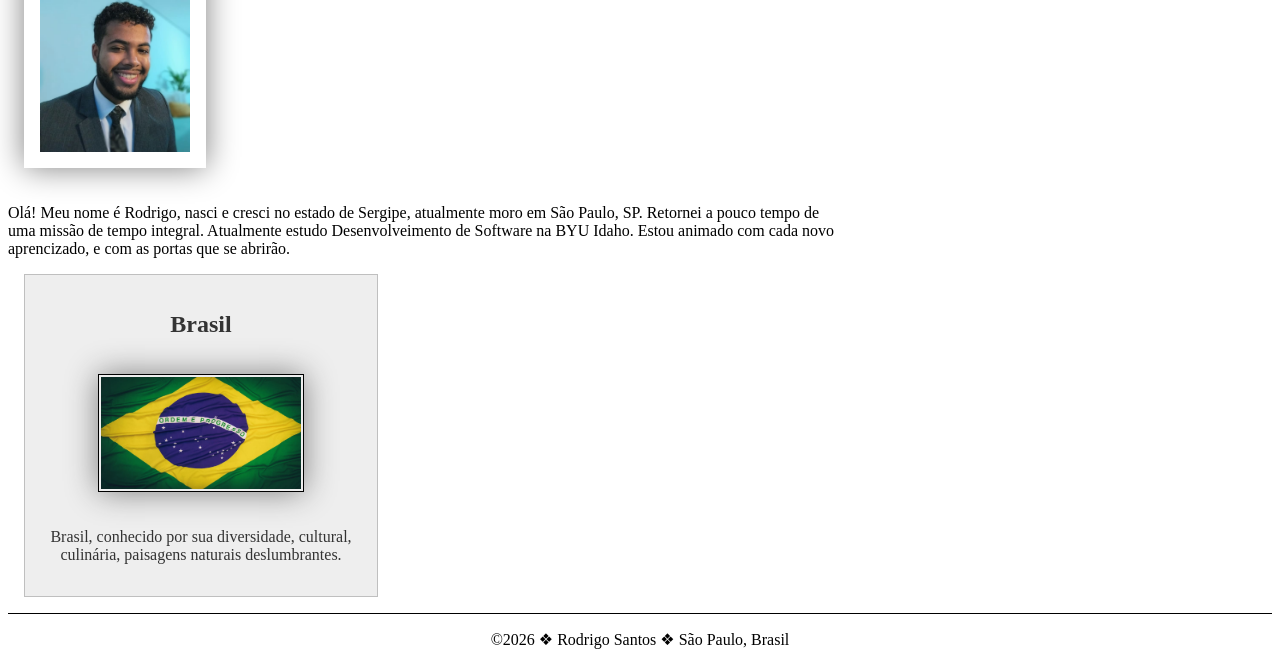
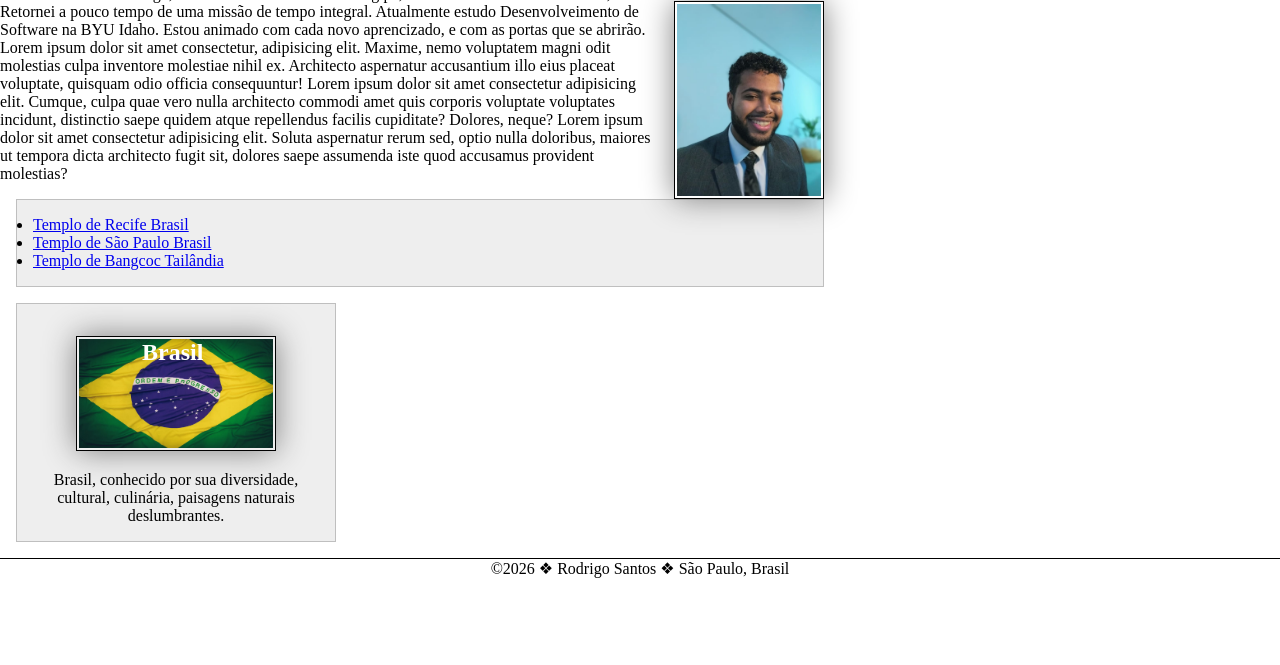
Before and after one commit to rodrigosantts/wdd130, a plain HTML site: page index.html in a window 1280 px wide. Shown: the part 304-969 px from the top of the page. After the commit the page ends 882 px from the top, so only its background shows below. Drawn offline with Linux system fonts and the light colour scheme.

Commit message:
Atividade guiada semana 3

```diff
--- a/estilos/estilos.css
+++ b/estilos/estilos.css
@@ -1,3 +1,9 @@
+* {
+    margin: 0;
+    padding: 0;
+    box-sizing: border-box;
+}
+
 nav {
     background-color: darkblue;
     padding: 10px;
@@ -31,14 +37,17 @@ main {
 }
 
 aside {
+    position: relative;
     width: 20rem;
-    margin: 1rem;
-    border: 1px solid rgb(0 0 0 / 0.2);
-    /* 1️⃣ */
-    padding: 1rem;
-    background-color: #eee;
-    color: #333;
     text-align: center;
+}
+
+aside h2 {
+    position: absolute;
+    top: 35px;
+    left: 125px;
+    color: white;
+
 }
 
 aside img {
@@ -47,10 +56,11 @@ aside img {
 }
 
 main img {
+    float: right;
     width: 150px;
     height: auto;
-    border: #fff;
-    padding: 1rem;
+    border: 1px solid black;
+    padding: 2px;
     box-shadow: 0 0 30px gray;
 
 }
@@ -60,3 +70,13 @@ footer {
     border-top: 1px solid #000;
     text-align: center;
 }
+
+/* Seletores de Classe */
+.caixa {
+    margin: 1rem;
+    padding: 1rem;
+    border: 1px solid rgb(0 0 0 / 0.2);
+    /* r=red g=green b=blue (0=red 0=green 0=blue / 0.2= grau de transparencia de 0 a 1*/
+    background-color: #eee;
+    color: #000;
+}
--- a/index.html
+++ b/index.html
@@ -17,6 +17,8 @@
         <nav>
             <a href="#">Página Inicial</a>
             <a href="wwr/">Site de Rafting</a>
+            <a href="https://www.linkedin.com/in/rodrigo-santos-73b1143a8/">Linkedin</a>
+            <a href="https://facebook.com">Facebook</a>
         </nav>
     </header>
     <main>
@@ -26,9 +28,32 @@
             Paulo, SP. Retornei a pouco tempo de uma missão de tempo integral. Atualmente estudo
             Desenvolveimento de Software na BYU Idaho. Estou animado com cada novo aprencizado, e
             com as
-            portas que se abrirão.</p>
+            portas que se abrirão.
+            Lorem ipsum dolor sit amet consectetur, adipisicing elit. Maxime,
+            nemo voluptatem magni odit molestias culpa inventore molestiae nihil ex. Architecto
+            aspernatur accusantium illo eius placeat voluptate, quisquam odio officia consequuntur!
+            Lorem ipsum dolor sit amet consectetur adipisicing elit. Cumque, culpa quae vero nulla
+            architecto commodi amet quis corporis voluptate voluptates incidunt, distinctio saepe
+            quidem atque repellendus facilis cupiditate? Dolores, neque? Lorem ipsum dolor sit amet
+            consectetur adipisicing elit. Soluta aspernatur rerum sed, optio nulla doloribus,
+            maiores ut tempora dicta architecto fugit sit, dolores saepe assumenda iste quod
+            accusamus provident molestias?
+        </p>
+        <ul class="caixa">
+            <li><a href="https://www.churchofjesuschrist.org/temples/details/recife-brazil-temple?lang=por"
+                  target="_blank">Templo
+                    de Recife Brasil</a></li>
+            <li><a href="https://www.churchofjesuschrist.org/temples/details/sao-paulo-brazil-temple?lang=por"
+                  target="_blank">Templo
+                    de São Paulo Brasil</a>
+            </li>
+            <li><a href="https://www.churchofjesuschrist.org/temples/details/bangkok-thailand-temple?lang=por"
+                  target="_blank">Templo
+                    de Bangcoc Tailândia</a>
+            </li>
+        </ul>
     </main>
-    <aside>
+    <aside class="caixa">
         <h2>Brasil </h2>
         <img src="imagens/bandeira-brasil.jpg" alt="Bandeira do Brasil">
         <p> Brasil, conhecido por sua diversidade, cultural, culinária, paisagens naturais
```
Also changed, not shown: semana03/classe-e-id.html (+20 -9 lines).
